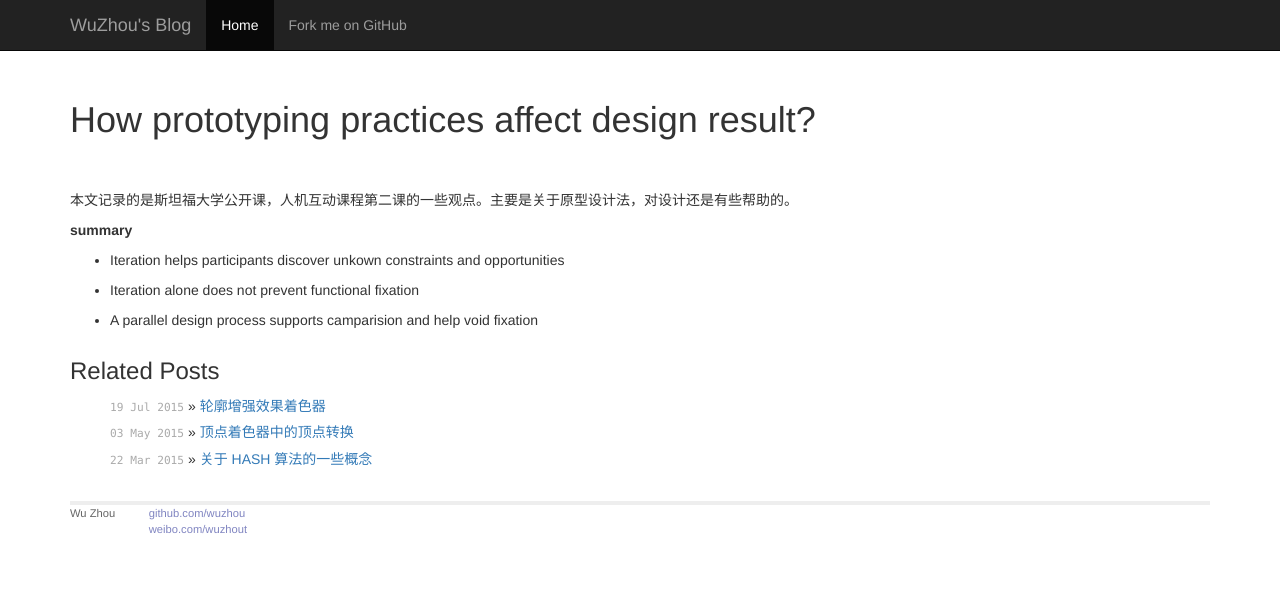
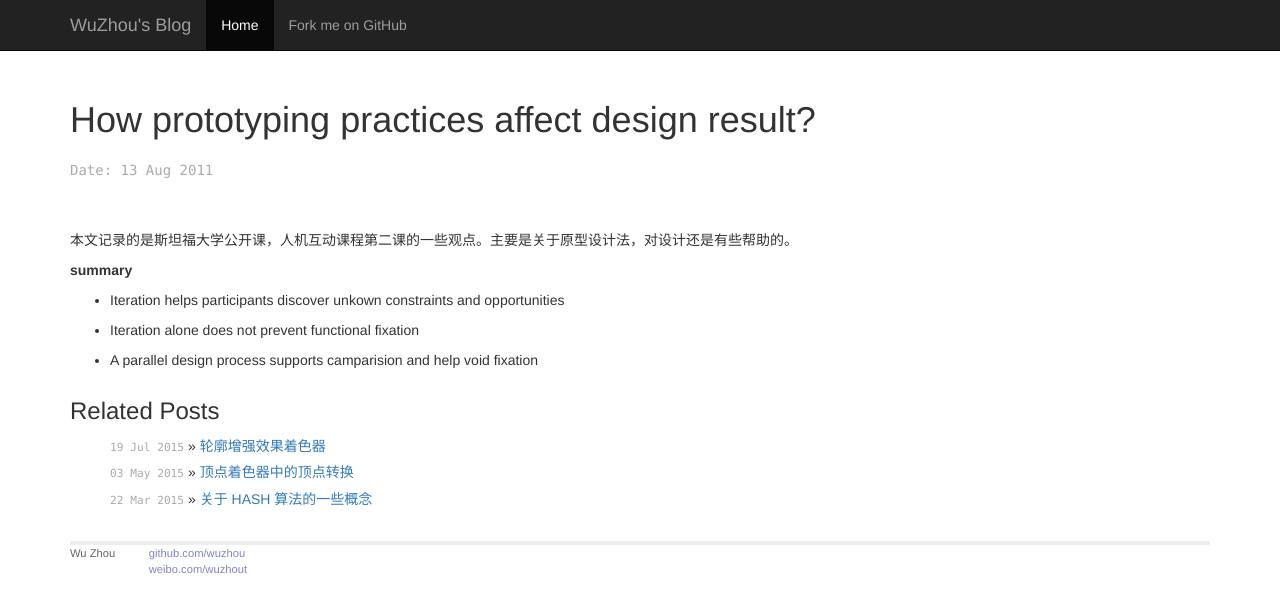
Before and after one commit to wuzhou/wuzhou.github.io, a Jekyll site: the page built from _posts/2011-08-13-how-prototyping-practices-affect-design-result.markdown, in a window 1280 px wide. Shown: the top 612 px of the page. Built offline with Jekyll 4.4.1, drawn with Linux system fonts in a browser that asks for light colours; nearby versions of some CDN libraries; Markdown is read by kramdown in place of the engine named in the settings.

Commit message:
update template

```diff
--- a/_layouts/post.html
+++ b/_layouts/post.html
@@ -5,6 +5,9 @@ layout: default
 	<div class="postTitle">
 	<h1>{{ page.title }}</h1>
 	</div>
+
+    <p class="postInfo">Date: {{ page.date | date_to_string }}</p>
+
 
 {{ content }}
 </div>
--- a/css/my_layout.css
+++ b/css/my_layout.css
@@ -44,5 +44,11 @@ ul.posts {
 
 .postTitle{
   margin-top: 50px;
+  margin-bottom: 20px;
+}
+
+p.postInfo{
+  color: #aaa;
+  font-family: Monaco, "Courier New", monospace;
   margin-bottom: 50px;
 }
```
